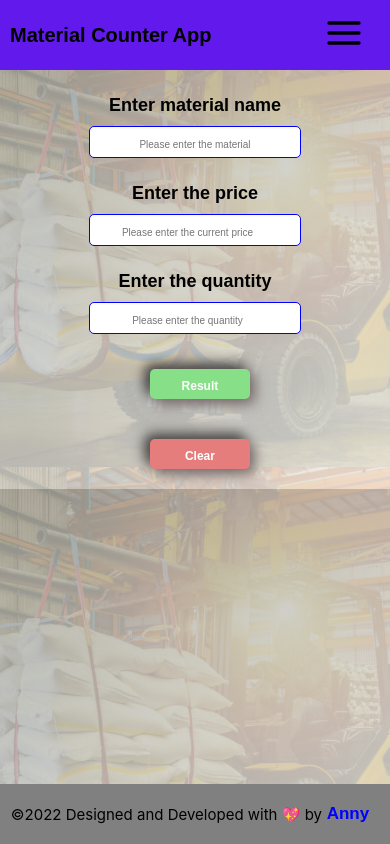
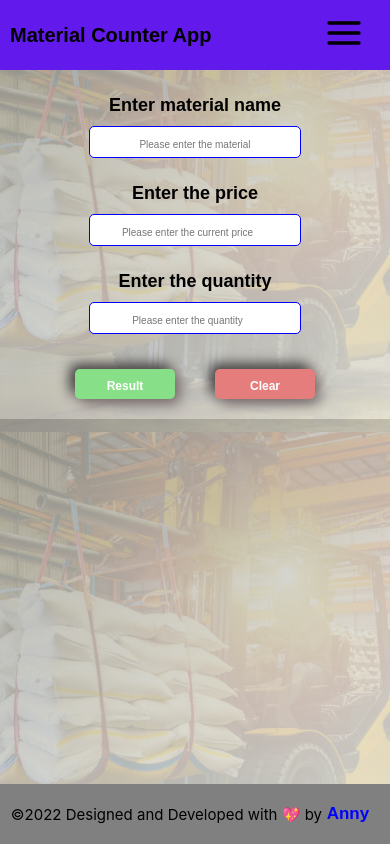
Before and after one commit to Anny85-code/material-counter, a React (Create React App) app: page /calculator in a window 390 px wide. Built offline with nearby package versions, Linux system fonts and the light colour scheme.

Commit message:
:coffin: Calculator
Remove dead code from calculator component

```diff
--- a/src/calculator/Calculator.css
+++ b/src/calculator/Calculator.css
@@ -19,5 +19,11 @@
   text-align: center;
   justify-items: center;
   align-items: center;
-  /* margin: 20px; */
 }
+
+@media only screen and (max-width: 480px){
+
+.btn-cal {
+  margin-left: 0;
+}
+}
--- a/src/calculator/Calculator.jsx
+++ b/src/calculator/Calculator.jsx
@@ -76,7 +76,7 @@ const Calculator = () => {
               />
             </div>
           </label>
-          <div className="btn-div">
+          <div className="btn-div btn-cal">
             <button type="submit" onClick={calculator} className="list-btn">
               Result
             </button>
--- a/src/homePage/HomePage.css
+++ b/src/homePage/HomePage.css
@@ -9,7 +9,6 @@
   display: flex;
   flex-direction: column;
   text-align: center;
-  /* margin: 30px; */
 }
 
 .first-span {
```
